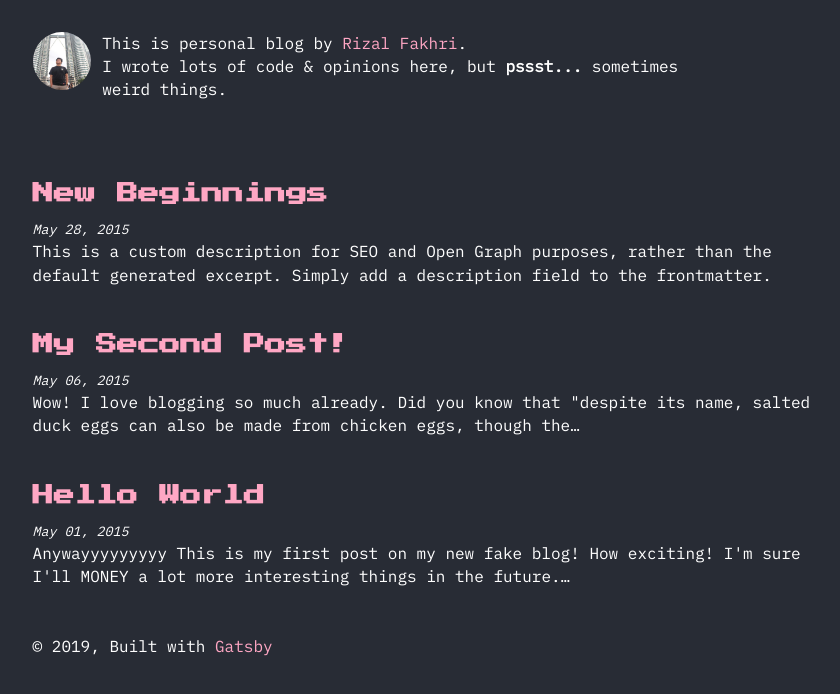
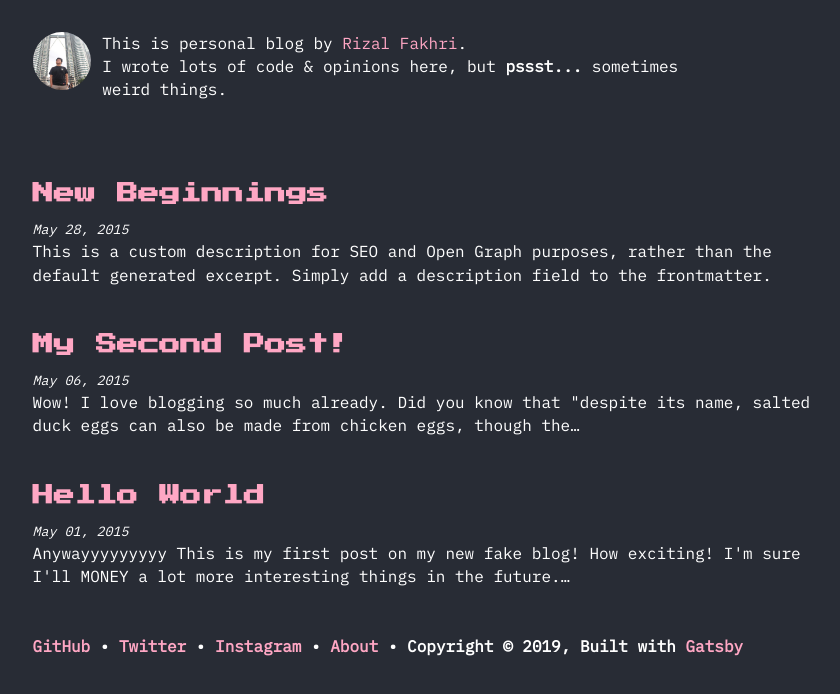
Before and after one commit to rizalfakhri/rizalfakhri.id, a Gatsby site: page / in a window 1280 px wide. Shown: the part 96-790 px from the top of the page, without its empty margins (213-1053 px from the left). Built offline with nearby package versions, Linux system fonts and the light colour scheme; Gatsby itself is replaced by a stand-in of ours; some packages are replaced by stand-ins of ours.

Commit message:
Re-design footer & move to independent component

```diff
--- /dev/null
+++ b/src/components/Footer.js
@@ -0,0 +1,56 @@
+import React from "react"
+import {
+  useStaticQuery,
+  graphql
+} from "gatsby"
+
+const Footer = () => {
+
+    const data = useStaticQuery(graphql`
+
+        query MyQuery {
+            site {
+                siteMetadata {
+                    social {
+                        github
+                        instagram
+                        twitter
+                    }
+                }
+            }
+        }
+
+    `)
+
+    const { social } = data.site.siteMetadata
+
+    return (
+
+        <footer>
+            <div
+                style={
+                    {
+                        fontWeight: 'bold',
+                        marginBottom: '4px'
+                    }
+                }
+
+            >
+
+            <a target="_blank" href={`https://github.com/${social.github}`}>GitHub</a> • <a target="_blank" href={`https://twitter.com/${social.twitter}`}>Twitter</a> •  <a target="_blank" href={`https://instagram.com/${social.instagram}`}>Instagram</a> • <a href="/gitub">About</a>
+
+                {` `}
+
+                • Copyright © {new Date().getFullYear()}, Built with
+                {` `}
+
+                <a href="https://www.gatsbyjs.org">Gatsby</a>
+
+            </div>
+        </footer>
+
+    )
+
+}
+
+export default Footer
--- a/src/components/layout.js
+++ b/src/components/layout.js
@@ -1,11 +1,12 @@
 import React from "react"
 import { Link } from "gatsby"
-
 import "../styles/global.css"
 import { rhythm, scale } from "../utils/typography"
 
 class Layout extends React.Component {
+
   render() {
+
     const { location, title, children } = this.props
     const rootPath = `${__PATH_PREFIX__}/`
     let header
@@ -57,6 +58,8 @@ class Layout extends React.Component {
         </h3>
       )
     }
+
+
     return (
       <div
         style={{
@@ -68,11 +71,7 @@ class Layout extends React.Component {
       >
         <header>{header}</header>
         <main>{children}</main>
-        <footer>
-          © {new Date().getFullYear()}, Built with
-          {` `}
-          <a href="https://www.gatsbyjs.org">Gatsby</a>
-        </footer>
+
       </div>
     )
   }
--- a/src/pages/index.js
+++ b/src/pages/index.js
@@ -2,6 +2,7 @@ import React from "react"
 import { Link, graphql } from "gatsby"
 
 import Bio from "../components/bio"
+import Footer from "../components/Footer"
 import Layout from "../components/layout"
 import SEO from "../components/seo"
 import { rhythm } from "../utils/typography"
@@ -55,6 +56,8 @@ class BlogIndex extends React.Component {
             </div>
           )
         })}
+
+        <Footer />
       </Layout>
     )
   }
```
